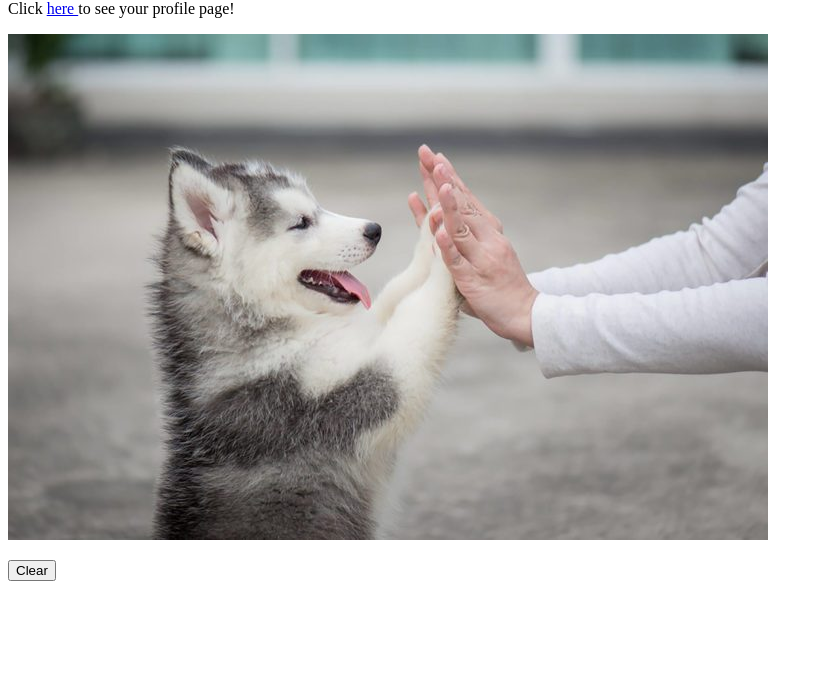
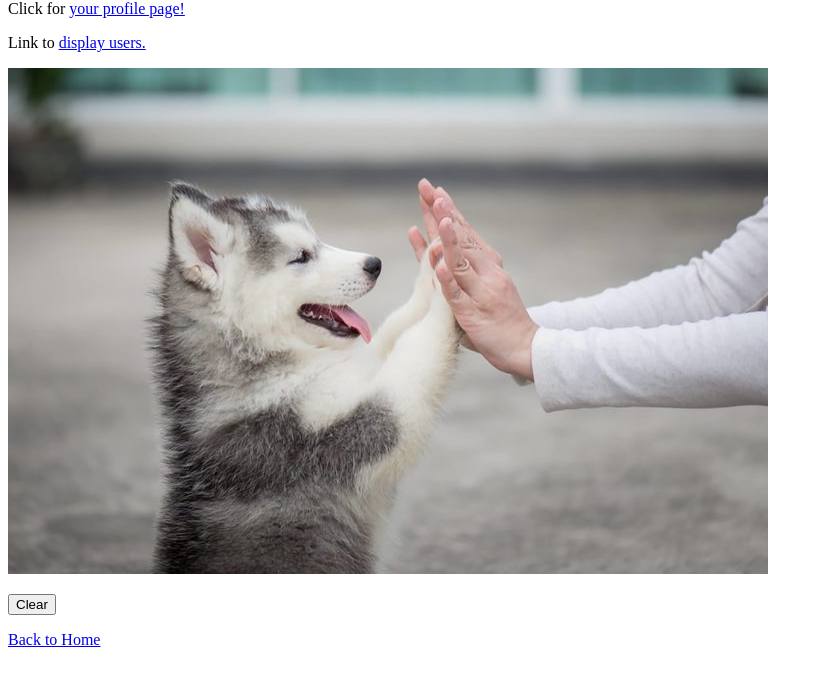
Before and after one commit to monkeysaa/react-play, a Flask app: page / in a window 1280 px wide. Shown: the part 80-766 px from the top of the page, without its empty margins (0-823 px from the left). Run offline with Flask 2, Linux system fonts and the light colour scheme; data that the repository does not hold is empty; some libraries are stand-ins or nearby versions.

Commit message:
Basic page - links with React

```diff
--- a/static/js/single_page.jsx
+++ b/static/js/single_page.jsx
@@ -1,16 +1,11 @@
 "use strict";
-
-function ClearHTML(e) {
-  e.preventDefault();
-  document.getElementById("home").innerHTML = "";
-  document.getElementById("boo").style.display = "block";
-}
 
 function Homepage() {
   return (
     <React.Fragment>
-      <section id="home">
-        <p>Click <a href='/profile' onClick={ClearHTML}>here </a> to see your profile page!</p>
+      <section id="welcome">
+        <p>Click for <a href='/profile' onClick={DisplayProfile}> your profile page! </a> </p>
+        <p>Link to <a href='/view_users' onClick={DisplayUsers}> display users. </a> </p>
         <p><img src='/static/high5.jpg' /></p>
         <button type="button" onClick={ClearHTML} > Clear </button>
       </section>
@@ -18,6 +13,9 @@ function Homepage() {
         Boo!
         <p><img src='/static/boo.gif' /></p>
       </div>
+      <section id="profile" style={{ display: 'none' }}>
+        <p>(Your future profile)</p>
+      </section>
     </React.Fragment>
   );
 }
@@ -46,22 +44,42 @@ function PrintUsers() {
 
   for (let [key, value] of Object.entries(users)) {
 //    console.log(key, value);
-    content.push(value);
+    content.push(<p>{value}</p>);
   }
 
   return <div>{content}</div>
 }
 
 
+function ClearHTML() {
+  document.getElementById("welcome").innerHTML = "";
+  document.getElementById("users").innerHTML = "";
+  document.getElementById("boo").style.display = "block";
+}
+
+function DisplayProfile(e) {
+  e.preventDefault();
+  document.getElementById("welcome").innerHTML = "";
+  document.getElementById("boo").style.display = "block";
+  document.getElementById("profile").style.display = "block";
+}
+
+function DisplayUsers(e) {
+  e.preventDefault();
+  document.getElementById("welcome").innerHTML = "";
+  document.getElementById("users").style.display = "block";
+  ReactDOM.render(
+    <PrintUsers />,
+    document.getElementById('users')
+  );
+}
+
 ReactDOM.render(
   <Homepage />,
   document.querySelector('#main')
 );
 
-ReactDOM.render(
-  <PrintUsers />,
-  document.querySelector('#users')
-)
+
 // render Homepage and then hierarchy
 // Within Homepage, render Ghost + render Users
 // Show ghost --> Show Users --> Show Users in React --> Add User --> Modals? --> CSS
--- a/templates/homepage.html
+++ b/templates/homepage.html
@@ -1,5 +1,6 @@
 <!DOCTYPE html>
 <html lang="en">
+
 <head>
   <meta name="viewport" content="width=device-width, initial-scale=1.0">
   <title>Edvid</title>
@@ -21,9 +22,18 @@
   <nav id="navbar"></nav>
 
   <!-- Mount your react components on to this element. -->
-  <main id="main"></main>
-  <section id="users"></section>
+  <main id="main">
+  </main>
+
+  <section id="users" style ="display: none"></section>
+  <!-- <section id="users" style ="display: none"></section> -->
 
   <script src="/static/js/single_page.jsx" type="text/jsx"></script>
 </body>
+
+
+<footer id="homepage">
+  <p><a href='/'> Back to Home </a> </p>
+</footer>
+
 </html>
```
